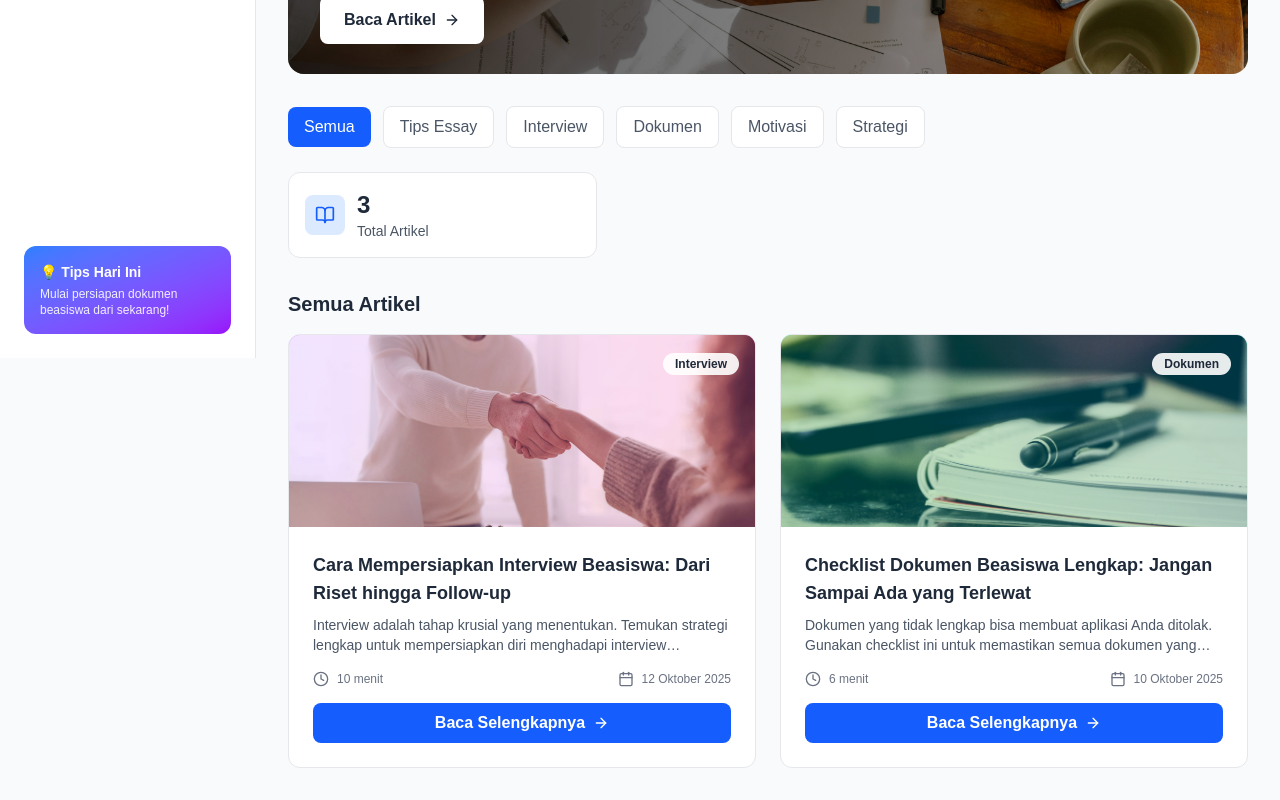
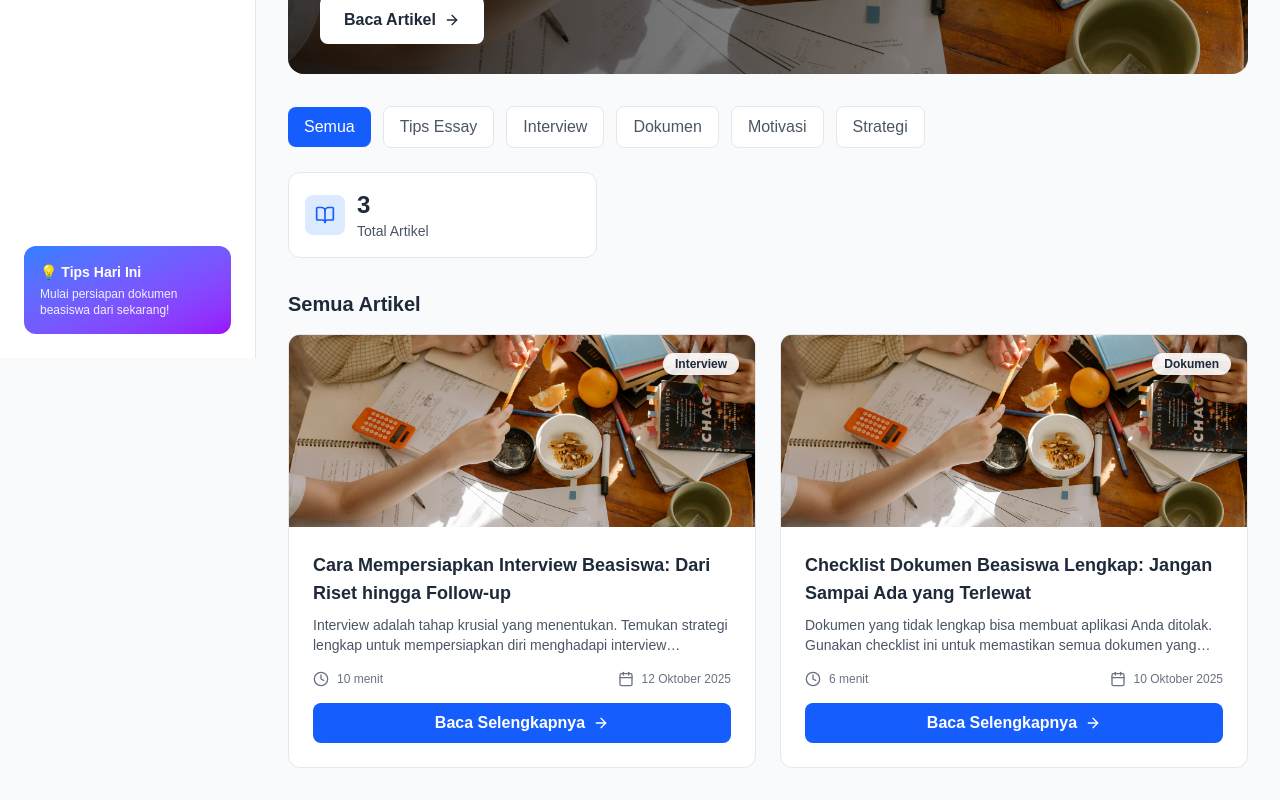
Before and after one commit to Zakianggoro/beasiswa-pengentidur, a Next.js app: page /artikel in a window 1280 px wide. Shown: the part 442-1242 px from the top of the page. Built offline with nearby package versions, Linux system fonts and the light colour scheme.

Commit message:
update: optimisasi page

```diff
--- a/src/app/artikel/1/page.tsx
+++ b/src/app/artikel/1/page.tsx
@@ -1,7 +1,7 @@
 'use client'
 
 import React, { useState } from 'react';
-import { BookOpen, Search, Calendar, User, Clock, ArrowLeft, Home, NotebookText, Menu, X, GraduationCap } from 'lucide-react';
+import {Search, Calendar, User, Clock, ArrowLeft, Home, NotebookText, Menu, X, GraduationCap } from 'lucide-react';
 import Link from 'next/link';
 
 export default function ArtikelReadPage() {
--- a/src/app/artikel/page.tsx
+++ b/src/app/artikel/page.tsx
@@ -1,8 +1,9 @@
 'use client'
 
 import React, { useState } from 'react';
-import { BookOpen, Search, Bell, Calendar, User, Clock, ArrowRight, Tag, Home, NotebookText, Menu, X, GraduationCap } from 'lucide-react';
+import { BookOpen, Search, Calendar, User, Clock, ArrowRight, Tag, Home, NotebookText, Menu, X, GraduationCap } from 'lucide-react';
 import Link from 'next/link';
+import Image from 'next/image';
 
 export default function ArtikelPage() {
   const [selectedCategory, setSelectedCategory] = useState('Semua');
@@ -142,10 +143,12 @@ export default function ArtikelPage() {
 
           {/* Featured Article */}
           <div className="relative rounded-xl md:rounded-2xl overflow-hidden mb-6 md:mb-8 h-64 md:h-80 lg:h-96">
-            <img
+            <Image
               src={featuredArticle.imageUrl}
               alt={featuredArticle.title}
-              className="w-full h-full object-cover"
+              fill
+              className="object-cover"
+              sizes="(max-width: 768px) 100vw, (max-width: 1200px) 50vw, 33vw"
             />
             <div className="absolute inset-0 bg-gradient-to-r from-black/70 via-black/50 to-transparent"></div>
             <div className="absolute inset-0 p-4 md:p-6 lg:p-8 flex items-center">
@@ -226,10 +229,12 @@ export default function ArtikelPage() {
             {filteredArticles.slice(1).map(article => (
               <div key={article.id} className="bg-white rounded-xl overflow-hidden border border-gray-200 hover:shadow-xl transition group">
                 <div className={`h-40 md:h-48 bg-gradient-to-r ${article.color} p-4 md:p-6 flex items-center justify-center relative overflow-hidden`}>
-                  <img
-                    src={article.imageUrl}
-                    alt={article.title}
-                    className="absolute inset-0 w-full h-full object-cover opacity-80 transition-transform duration-500 group-hover:scale-105"
+                  <Image
+                    src={featuredArticle.imageUrl}
+                    alt={featuredArticle.title}
+                    fill
+                    className="object-cover"
+                    sizes="(max-width: 768px) 100vw, (max-width: 1200px) 50vw, 33vw"
                   />
                   <div className="absolute top-3 md:top-4 right-3 md:right-4">
                     <span className="px-2 md:px-3 py-1 bg-white/90 text-gray-800 text-xs font-semibold rounded-full">
--- a/src/app/bebot/page.tsx
+++ b/src/app/bebot/page.tsx
@@ -1,7 +1,7 @@
 'use client';
 
 import React, { useState, useRef, useEffect } from 'react';
-import { BookOpen, Search, Calendar, User, Send, Bot, Sparkles, RefreshCw, ThumbsUp, ThumbsDown, NotebookText, Home, Menu, X, GraduationCap } from 'lucide-react';
+import {Search, Calendar, User, Send, Bot, Sparkles, RefreshCw, ThumbsUp, ThumbsDown, NotebookText, Home, Menu, X, GraduationCap } from 'lucide-react';
 import Link from 'next/link';
 
 export default function ChatbotPage() {
--- a/src/app/cari-beasiswa/page.tsx
+++ b/src/app/cari-beasiswa/page.tsx
@@ -2,7 +2,7 @@
 
 import React, { useState, useEffect, Suspense } from 'react';
 import { useSearchParams } from 'next/navigation';
-import { Search, User, BookOpen, GraduationCap, Calendar, MapPin, DollarSign, Home, NotebookText, Filter, Menu, X } from 'lucide-react';
+import { Search, User, BookOpen, GraduationCap, Calendar, MapPin, Home, NotebookText, Filter, Menu, X } from 'lucide-react';
 import Link from 'next/link';
 import { supabase } from '../../../database/supabaseClient';
 
```
